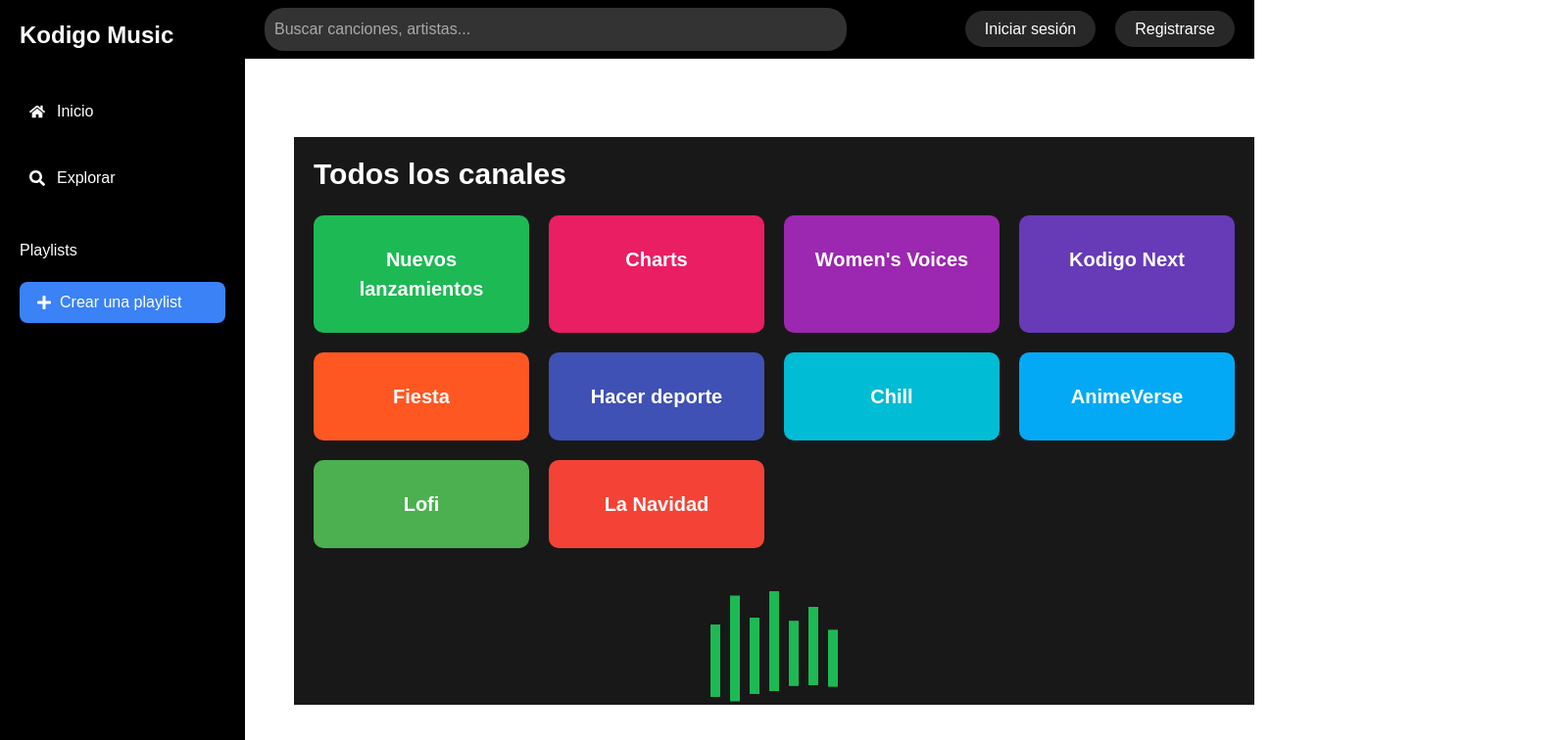
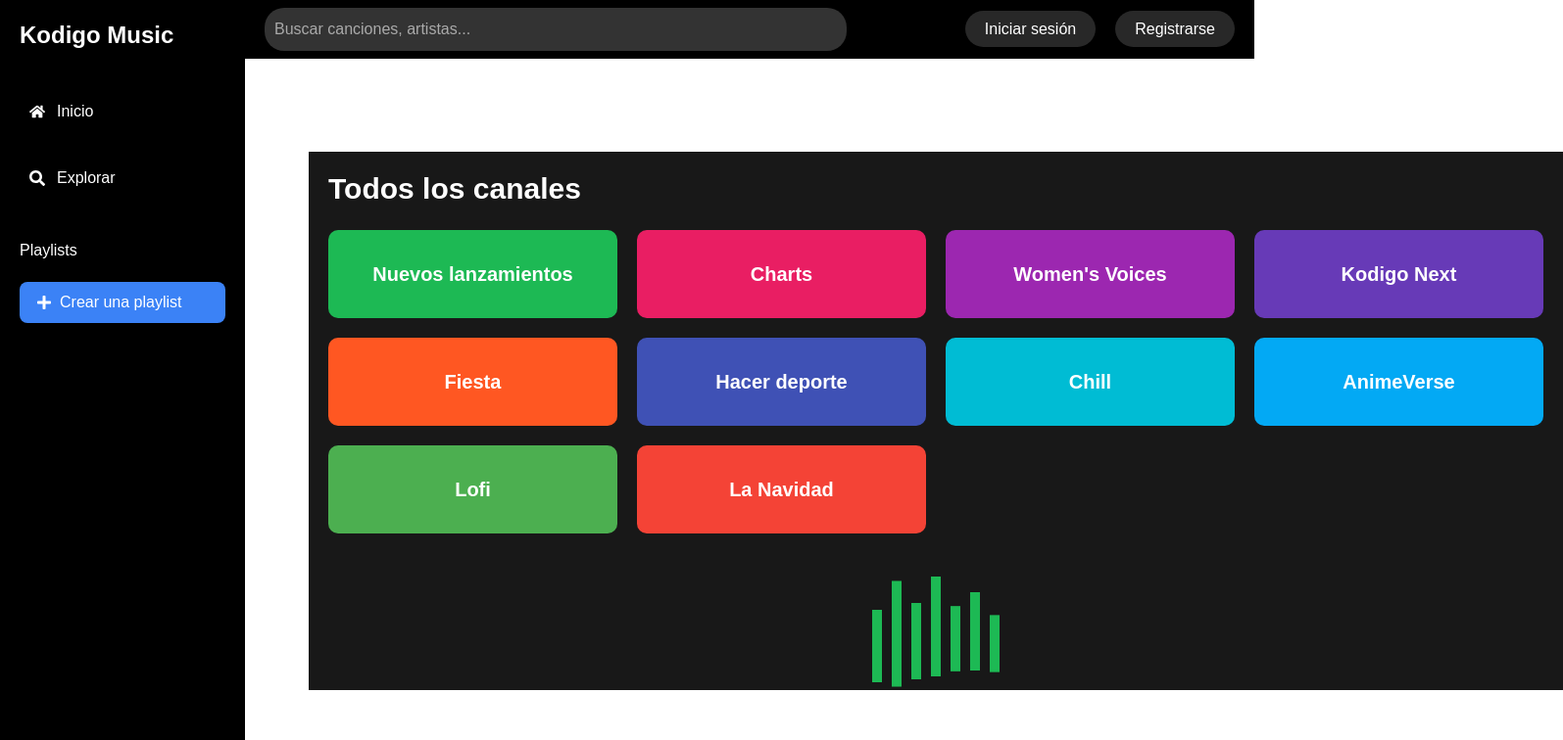
Before and after one commit to Jvanegass/kodigo-music, a React app: page / in a window 1280 px wide. Shown: the top 756 px of the page at 98% size, 1595 px wide, since content can reach past the window. Built offline with nearby package versions, Linux system fonts and the light colour scheme; the HTML template or start-up script is replaced by a standard one.

Commit message:
LOGIN VIEW

```diff
--- a/src/styles.css
+++ b/src/styles.css
@@ -107,7 +107,8 @@ body, html {
 
   /* Main Content */
   .main-content {
-    margin-left: 300px; /* Desplaza el contenido para alinearlo con el sidebar */
+    width: 100%;
+    margin-left: 315px; /* Desplaza el contenido para alinearlo con el sidebar */
     margin-top: 60px;  /* Desplaza el contenido para alinearlo debajo del header */
     padding: 20px;
     flex-grow: 1;
```
